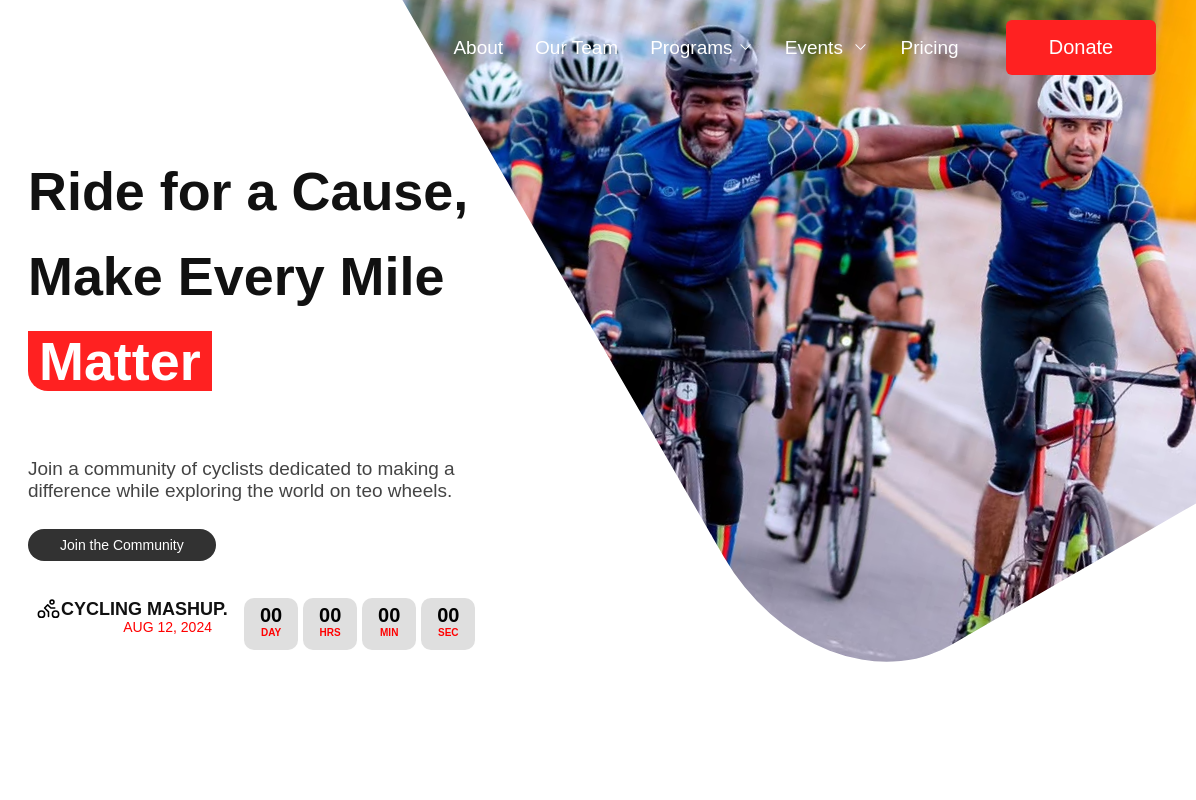
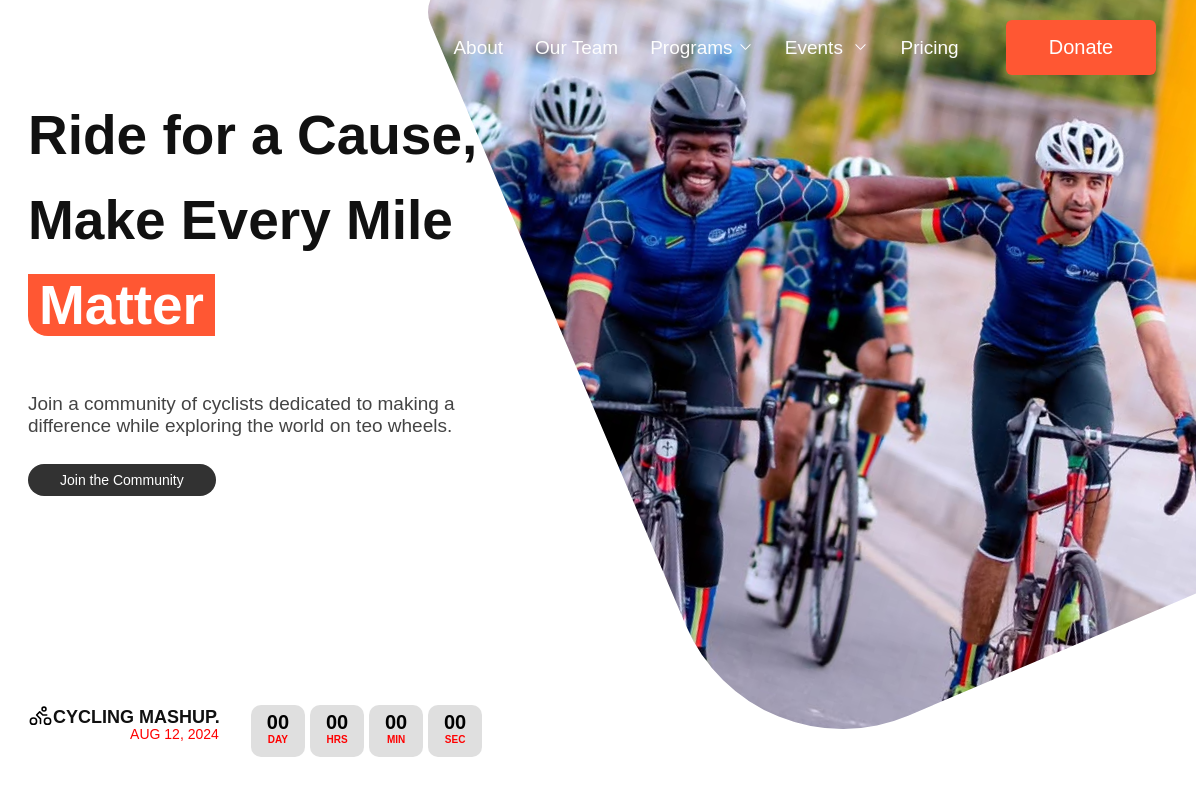
Before and after one commit to Yuscoh06/Pedaltz, a plain HTML site: page index.html in a window 1280 px wide. Shown: the top 800 px of the page, 84-1280 px from the left. Drawn offline with Linux system fonts and the light colour scheme.

Commit message:
fifth commit

```diff
--- a/index.html
+++ b/index.html
@@ -13,9 +13,7 @@
     <!-- ///////////////////////////////// -->
     <!-- ///////////////////////////////// -->
     <!-- ///////////////////////////////// -->
-
-    <nav class="hero-big">
-      <nav class="nav">
+<nav class="nav">
         <div class="logo">
           <img
             class="logo-img"
@@ -72,10 +70,12 @@
         </div>
       </nav>
 
+
+
       <nav class="hero">
         <div class="left">
           <h1 class="title">
-            Ride for a Cause,<br />Make Every Mile
+            Ride for a Cause,<br />Make Every Mile <br>
             <span class="matter">Matter</span>
           </h1>
           <p class="sub">
@@ -113,12 +113,9 @@
         </div>
 
         <div class="right">
-          <div class="img">
-            <img src="image/hero.jpg" alt="" />
-          </div>
+            <img class="IMG" src="image/hero.jpg" alt="" />
         </div>
       </nav>
-    </nav>
 
     <nav class="container">
       <section class="card-grid">
@@ -198,7 +195,7 @@
               <span class="price">FREE</span>
             </div>
             <div class="card-meta">
-             <p>
+              <p>
                 <svg
                   xmlns="http://www.w3.org/2000/svg"
                   width="22"
@@ -224,6 +221,7 @@
                   ></path></svg
                 >&nbsp; June 26, 2025 <strong class="dash">&nbsp;-&nbsp;</strong>07:30 AM
               </p>
+            </div>
             <button class="join">Join</button>
           </div>
         </article>
--- a/script.js
+++ b/script.js
@@ -1,8 +0,0 @@
-  const menuButton = document.getElementById('menu-button');
-const navLinks = document.getElementById('nav-links');
-
-
-menuButton.addEventListener('click', () => {
-
-    navLinks.classList.toggle('active');
-});
--- a/style.css
+++ b/style.css
@@ -1,6 +1,5 @@
 :root {
-  --blue: #0085ff;
-  --accent: #ff2121;
+  --accent: #ff5733;
   --max-width: 1200px;
   --gap: 32px;
   font-family: sans-serif;
@@ -14,6 +13,7 @@ body {
   color: #111;
   background: #fff;
   overflow-y: auto;
+  --max-width: 1200px;
 }
 
 .logo-img {
@@ -29,6 +29,7 @@ body {
   position: relative;
   z-index: 9999;
   margin: 20px auto;
+  box-sizing: border-box;
 }
 .nav-links {
   display: flex;
@@ -36,7 +37,7 @@ body {
   list-style: none;
   padding: 0;
   margin: 0;
-  color: #fff;
+  color: #fdfdfd;
   font-size: 19px;
   font-weight: 500;
   align-items: center;
@@ -63,31 +64,31 @@ body {
 }
 
 .hero {
-  margin: 20px 0;
   padding: 0;
   display: grid;
-  grid-template-columns: 1fr 1.2fr;
+  grid-template-columns: 0.9fr 1.2fr;
   gap: 0;
+  height: auto;
   align-items: center;
-  position: relative;
-}
-
-.hero-big {
   overflow: hidden;
+  box-sizing: border-box;
+  margin-top: -12rem;
+  margin-right: 0;
 }
 
 /* left */
 .left {
   z-index: 800;
+  margin-top: 9rem;
   width: 100%;
-  padding-left: 7rem;
+  margin-left: 7rem;
 }
 
 .title {
   font-family: sans-serif;
   font-weight: 900;
   font-style: bold;
-  font-size: 53.9px;
+  font-size: 55px;
   line-height: 85px;
   letter-spacing: 0px;
 }
@@ -114,11 +115,9 @@ body {
 
 /* countdown */
 .card {
-  margin-top: 36px;
+  margin-top: 13rem;
   display: grid;
-  grid-template-columns: 1.1fr 1.5fr;
-  background: #fff;
-  padding: 0 0.5rem;
+  grid-template-columns: 0.8fr 1fr;
 }
 
 .label {
@@ -181,27 +180,25 @@ body {
 
 /* right - image with diagonal clip */
 .right {
-  display: flex;
-  justify-content: flex-end;
-  background-color: #ff2121;
-  border-bottom-left-radius: 18%;
-  border-bottom-left-radius: 18%;
-  border-top-left-radius: 3%;
-  rotate: 330deg;
-  margin-top: -40rem;
-  width: 53rem;
-  height: 66rem;
+  height: 100%;
   overflow: hidden;
-  margin-right: -13.9rem;
-  background-color: transparent;
-}
-.img {
-  width: 60rem;
-  margin-top: 2rem;
-  rotate: 45deg;
-  margin-right: 5rem;
+  border-radius: 170px;
+  border-top-left-radius: 30px;
+  width: 70rem;
+  transform: rotate(-23deg);
+  margin-top: -20rem;
+  margin-left: 10rem;
+
 }
 
+.IMG {
+  margin-left: -13.2rem;
+  height: 70rem;
+  width: 65rem;
+  margin-top: -11rem;
+  object-fit: cover;
+  transform: rotate(39deg);
+}
 .events-intro {
   display: grid;
   grid-template-columns: 1fr 1fr;
@@ -262,7 +259,7 @@ h2 {
 .card1-img {
   width: 100%;
   margin-top: -5rem;
-  margin-bottom: -5.4rem;
+  margin-bottom: -3.5rem;
 }
 
 .event-card-2 {
@@ -400,7 +397,7 @@ h2 {
 }
 
 .trail {
-  padding: 1.6rem 4rem;
+  padding: 1.6rem 4.2rem;
 }
 
 .trail-1 {
@@ -1171,7 +1168,7 @@ h4 {
     margin-top: 5rem;
   }
 
-  .event-card-2{
+  .event-card-2 {
     margin: 0;
     width: 100%;
     height: 100%;
@@ -1181,8 +1178,8 @@ h4 {
     margin: 0;
     box-shadow: inset 0 -120px 80px -20px rgba(0, 0, 0, 0.945),
       inset 0 40px 60px -40px rgba(0, 0, 0, 0.18);
-      width: 100%;
-      height: 100%;
+    width: 100%;
+    height: 100%;
   }
 
   .changer-1 {
@@ -1192,7 +1189,7 @@ h4 {
     margin-bottom: 4rem;
   }
 
-  .bike{
+  .bike {
     margin: 0;
     height: auto;
     width: auto;
```
